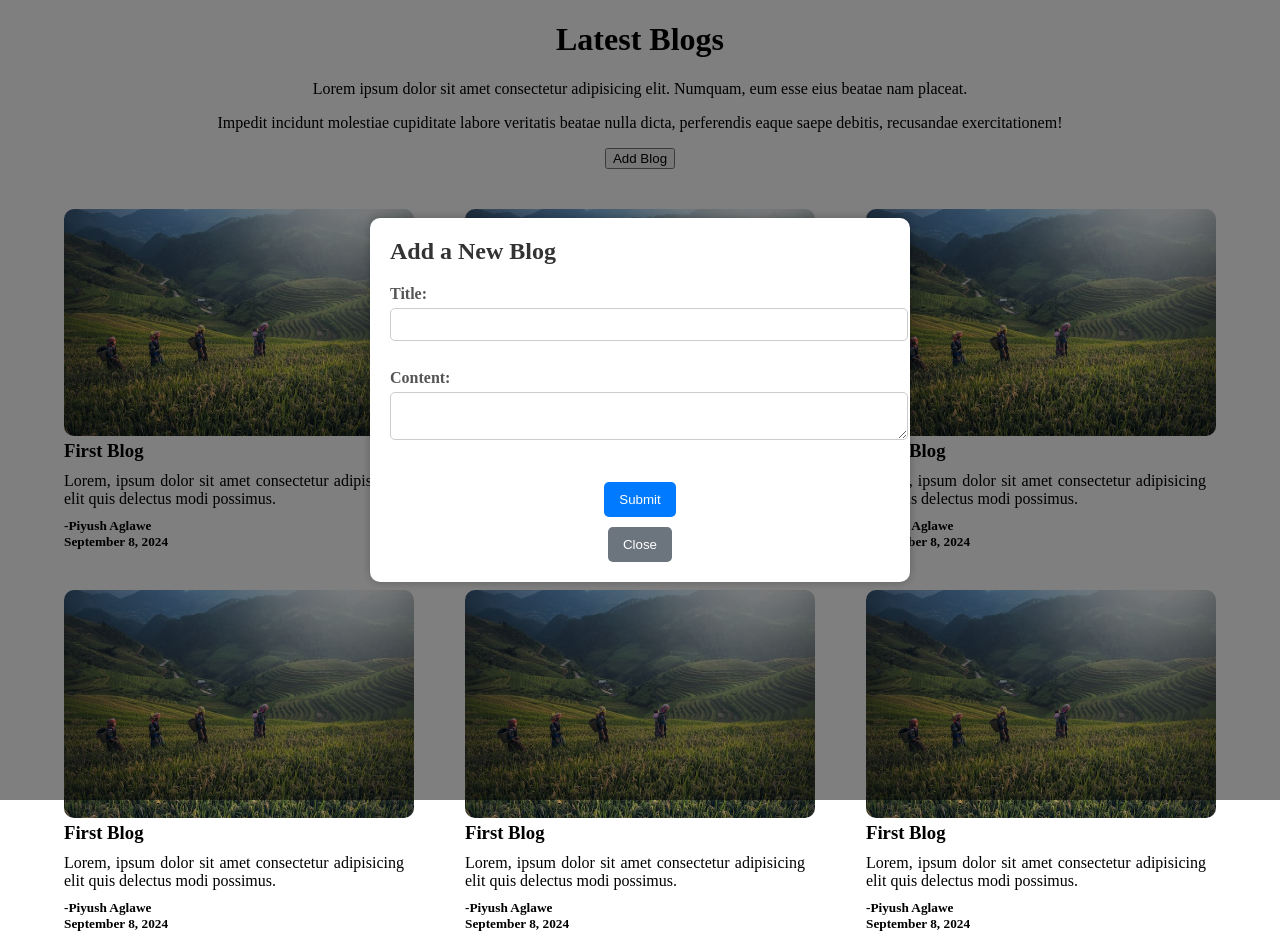
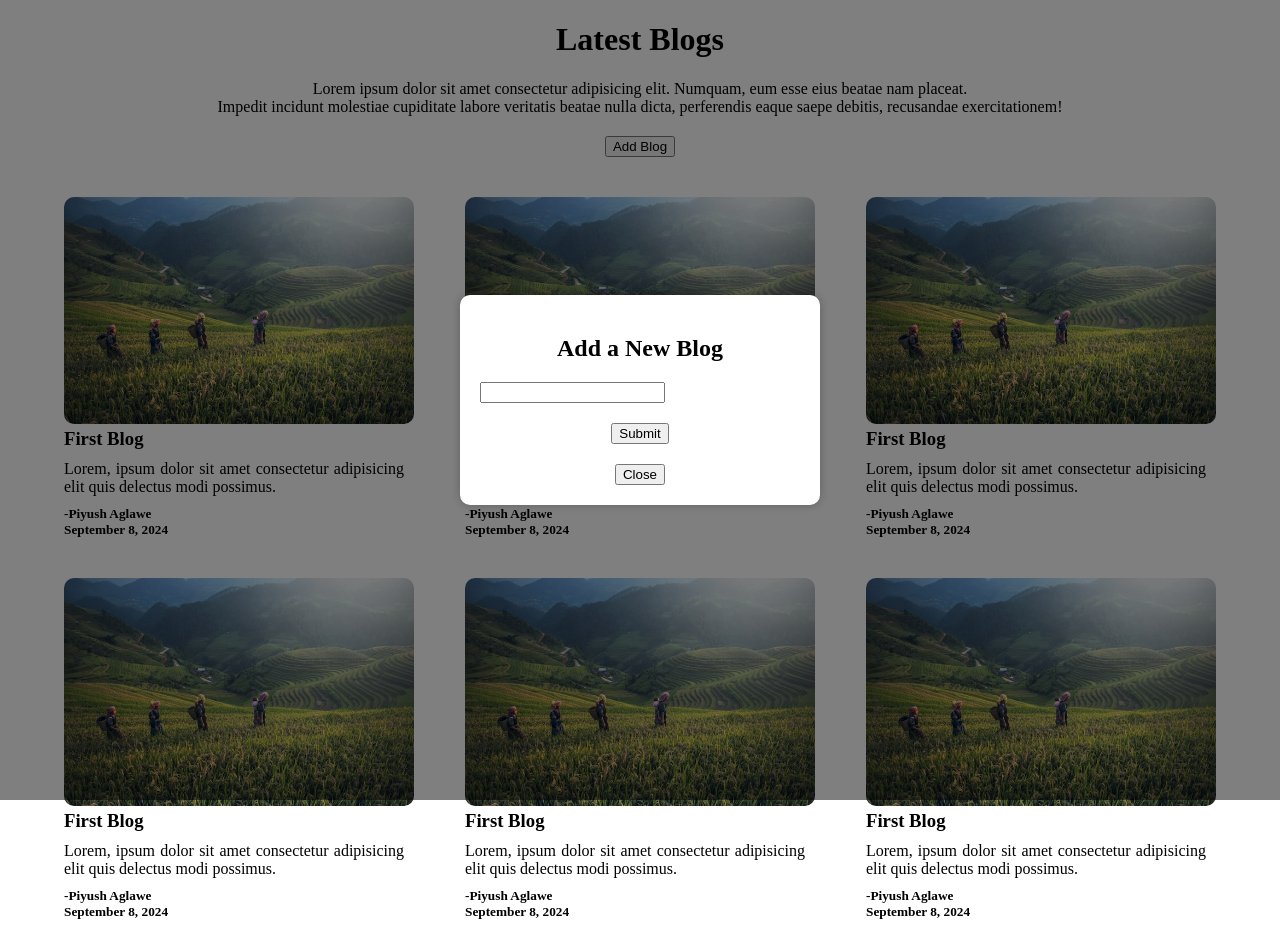
Before and after one commit to payalgupta13/icp-8.0-html-css-javascript-React-group-project-4, a React (Create React App) app: page /about in a window 1280 px wide. Both pictures are taken after a click on the button "Add Blog". Built offline with nearby package versions, Linux system fonts and the light colour scheme.

Commit message:
blog page

```diff
--- a/src/view/Blog/Blog.css
+++ b/src/view/Blog/Blog.css
@@ -4,9 +4,14 @@
 .blog-container{
    text-align: center;
 }
+.para{
+    margin: 0;
+    padding: 0;
+}
 .btn-container button{
      display: block;
      margin: 0 auto;
+     margin-top: 20px;
 }
 .component-cards{
     display: flex;
@@ -16,11 +21,6 @@
     margin: 0 auto;
 }
 
-
-
-
-
-/* Head.css */
 .popup-overlay {
     position: fixed;
     top: 0;
@@ -31,62 +31,14 @@
     display: flex;
     justify-content: center;
     align-items: center;
-    z-index: 1000;
   }
-
   .popup-content {
     background-color: white;
     padding: 20px;
     border-radius: 10px;
     box-shadow: 0 0 10px rgba(0, 0, 0, 0.25);
-    max-width: 500px;
-    width: 100%;
+    width: 25%;
   }
-
-  .popup-content h2 {
-    margin-top: 0;
-    font-size: 1.5rem;
-    color: #333;
+  .popup-content h2{
+        text-align: center;
   }
-
-  .popup-content form {
-    display: flex;
-    flex-direction: column;
-  }
-
-  .popup-content label {
-    margin-bottom: 10px;
-    font-weight: bold;
-    color: #555;
-  }
-
-  .popup-content input[type="text"],
-  .popup-content textarea {
-    width: 100%;
-    padding: 8px;
-    margin-top: 5px;
-    border-radius: 5px;
-    border: 1px solid #ccc;
-  }
-
-  .popup-content button {
-    padding: 10px 15px;
-    margin-top: 10px;
-    border: none;
-    border-radius: 5px;
-    background-color: #007bff;
-    color: white;
-    cursor: pointer;
-  }
-
-  .popup-content button[type="button"] {
-    background-color: #6c757d;
-  }
-
-  .popup-content button:hover {
-    background-color: #0056b3;
-  }
-
-  .popup-content button[type="button"]:hover {
-    background-color: #5a6268;
-  }
--- a/src/view/Blog/Blog.js
+++ b/src/view/Blog/Blog.js
@@ -1,10 +1,9 @@
-import React, { useState } from 'react';
+import React, { useState } from "react";
 import { BlogHeading, TagLine, TagLine_2, Blogs } from "../../config/BlogData";
 import "./Blog.css";
 import BlogCard from "../../components/BlogCards/BlogCard";
 
 function Blog() {
-
   const [isPopupOpen, setIsPopupOpen] = useState(false);
 
   return (
@@ -12,10 +11,9 @@ function Blog() {
       <div className="blog-page">
         <div className="blog-container">
           <h1>{BlogHeading}</h1>
-          <p>{TagLine}</p>
-          <p>{TagLine_2}</p>
+          <p className="para">{TagLine}</p>
+          <p className="para">{TagLine_2}</p>
         </div>
-
 
         <div className="btn-container">
           <button onClick={() => setIsPopupOpen(true)}>Add Blog</button>
@@ -24,25 +22,15 @@ function Blog() {
             <div className="popup-overlay">
               <div className="popup-content">
                 <h2>Add a New Blog</h2>
-      <form>
-        <label>
-          Title:
-          <input type="text" name="title" />
-        </label>
-        <br />
-        <label>
-          Content:
-          <textarea name="content" />
-        </label>
-        <br />
+                <input type="text" />
                 <button type="submit">Submit</button>
-        <button type="button" onClick={() => setIsPopupOpen(false)}>Close</button>
-      </form>
+                <button type="button" onClick={() => setIsPopupOpen(false)}>
+                  Close
+                </button>
               </div>
             </div>
           )}
         </div>
-
 
         <div className="component-cards">
           {Blogs.map((BlogCards) => {
```
Lines whose indentation alone changed are shown as unchanged.
